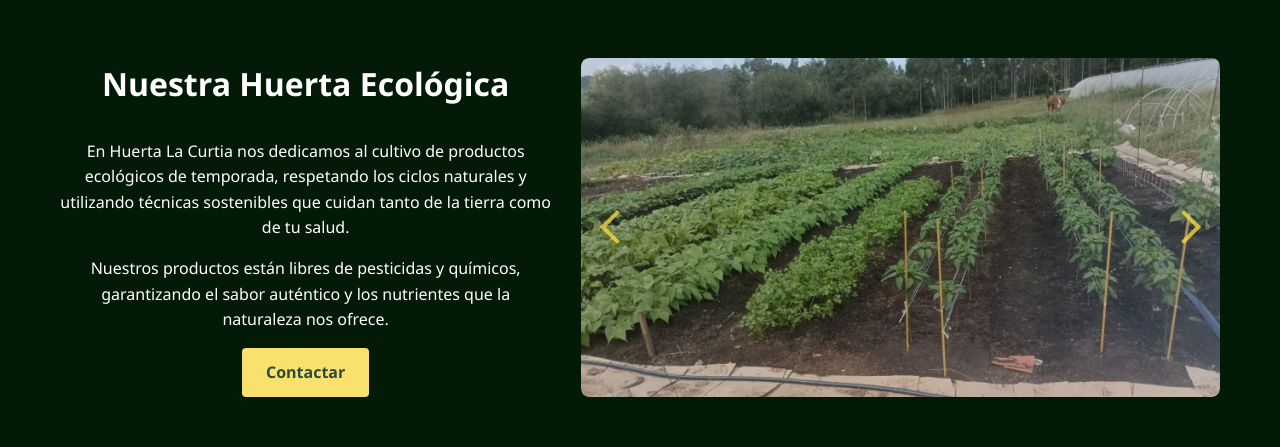
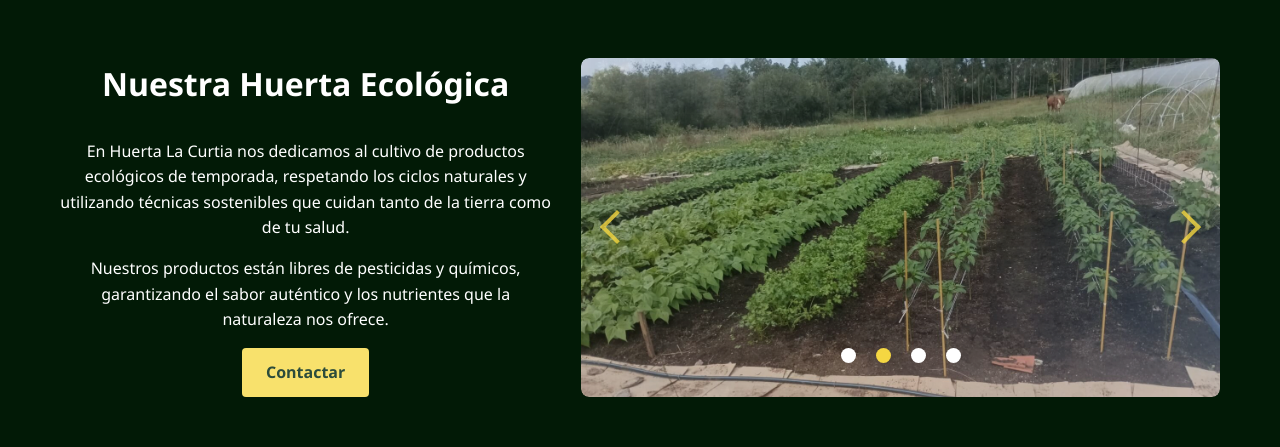
Before and after one commit to kilofafeure/HLC, an Angular app: page /inicio in a window 1280 px wide. Shown: the part 310-757 px from the top of the page. Built offline with nearby package versions, Linux system fonts and the light colour scheme.

Commit message:
mejoras carousel

```diff
--- a/src/app/components/carousel/carousel.component.css
+++ b/src/app/components/carousel/carousel.component.css
@@ -70,3 +70,25 @@
     transform: rotate(225deg);
   }
 }
+
+/* The dots/bullets/indicators */
+.dot-div {
+  text-align:center;
+  position: relative;
+  padding-top: 45%;
+}
+
+.dot {
+  cursor: pointer;
+  height: 15px;
+  width: 15px;
+  margin: 0 10px;
+  background-color: var(--white);
+  border-radius: 50%;
+  display: inline-block;
+  transition: background-color 0.6s ease;
+}
+
+.active, .dot:hover {
+  background-color: var(--secondary-dark);
+}
--- a/src/app/components/carousel/carousel.component.html
+++ b/src/app/components/carousel/carousel.component.html
@@ -1,5 +1,5 @@
 <div class="carousel">
-  <div>
+  @if (slides.length > 0) {
     @for (slide of slides; track slide.src; let idx = $index) {
       @if (idx === currentSlide) {
         <img
@@ -9,12 +9,21 @@
         />
       }
     }
-  </div>
-
     <button class="control prev" (click)="onPreviousClick()">
       <span class="arrow left"></span>
     </button>
     <button class="control next" (click)="onNextClick()">
       <span class="arrow right"></span>
     </button>
+    <div class="dot-div">
+      @for (slide of slides; track slide.src; let idx = $index) {
+        @if (idx === currentSlide) {
+           <span class="dot active" (click)="goToSlide(idx)"></span>
+        }
+        @else {
+          <span class="dot" (click)="goToSlide(idx)"></span>
+        }
+      }
     </div>
+  }
+</div>
--- a/src/app/components/carousel/carousel.component.ts
+++ b/src/app/components/carousel/carousel.component.ts
@@ -89,6 +89,12 @@ export class CarouselComponent implements OnInit, OnDestroy {
       this.resetInterval();
   }
 
+  goToSlide(idx: number) {
+    this.currentSlide = idx;
+    if (this.isSlider)
+      this.resetInterval();
+  }
+
   ngOnInit() {
     this.preloadImages();
     if (this.isSlider)
--- a/src/styles.css
+++ b/src/styles.css
@@ -6,6 +6,7 @@
   --primary-hover: #3a6249;
   --secondary: #f8e16c;
   --secondary-dark: #f5d742;
+  --secondary-ligth: #edda78;
   --shade-of-gray: #777;
   --white: #fff;
   --warning: #ff6b6b;
@@ -23,6 +24,7 @@ html[data-theme='light'] {
   --primary-hover: #3a6249;
   --secondary: #f8e16c;
   --secondary-dark: #f5d742;
+  --secondary-ligth: #edda78;
   --shade-of-gray: #777;
   --white: #fff;
   --warning: #ff6b6b;
```
Lines whose indentation alone changed are shown as unchanged.
